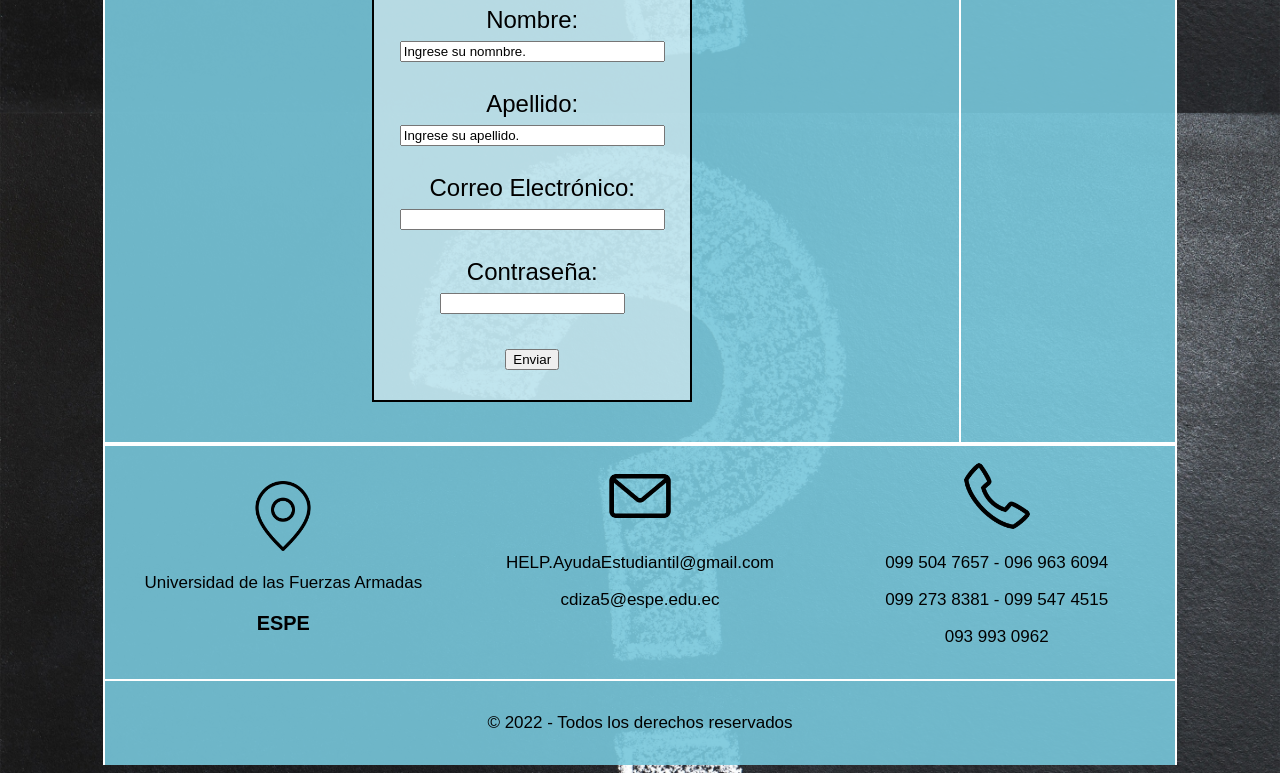
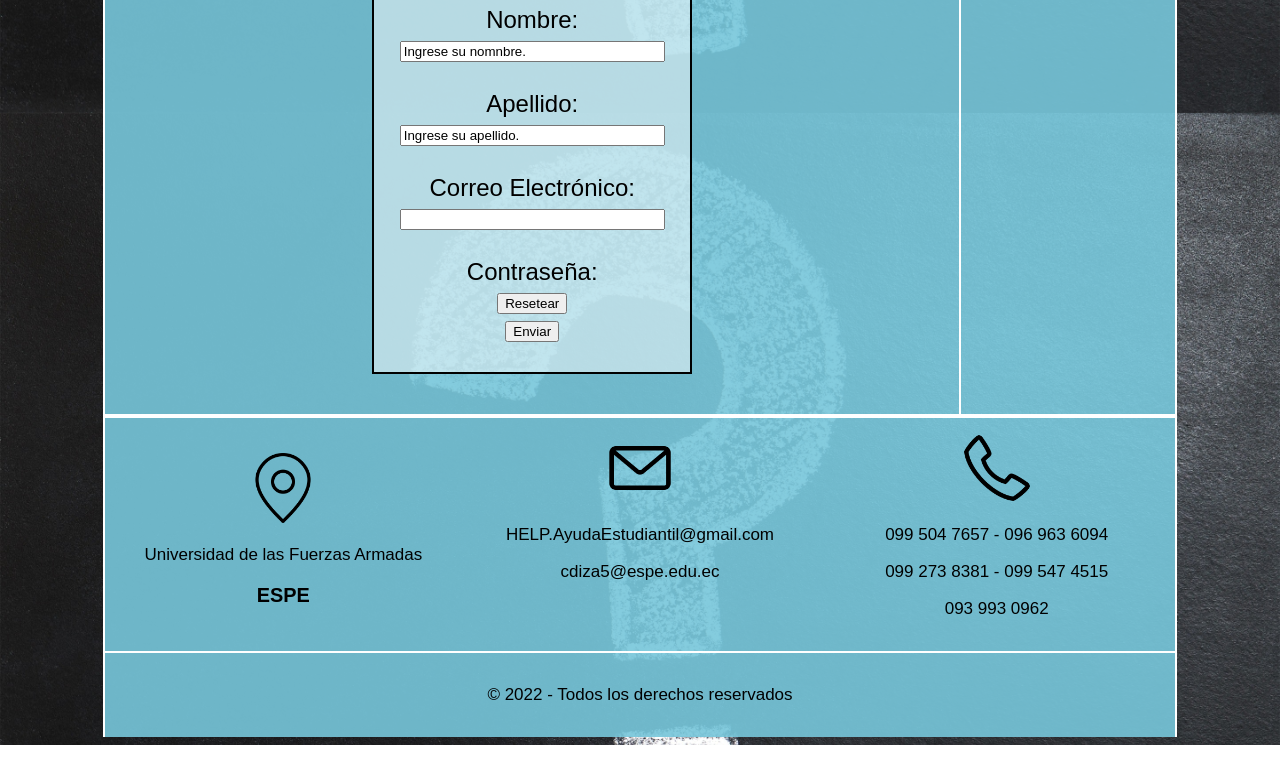
Before and after one commit to codaki/Programacion_Web, a plain HTML site: page ProyectoV0.4/Proyecto.html in a window 1280 px wide. Shown: the part 1487-2260 px from the top of the page. After the commit the page ends 2232 px from the top, so only its background shows below. Drawn offline with Linux system fonts and the light colour scheme.

Commit message:
Update Proyecto.html

```diff
--- a/ProyectoV0.4/Proyecto.html
+++ b/ProyectoV0.4/Proyecto.html
@@ -131,8 +131,8 @@
                 <label for="Apellido"><br>Apellido:</label><br><input  size="30"type="text" id="Apellido" name="Apellido" value="Ingrese su apellido."><br>
                 <label for="email"><br>Correo Electrónico:</label><br><input  size="30" type="email" id="email" name="email"><br>
                 <label for="pwd"><br>Contraseña:</label><br>
-                <input type="password" id="pwd" name="pwd" size="20" height="50"><br><br>
-                <input type="submit" value="Enviar"><br>
+                <input type="reset" value="Resetear" class="boton"><br>
+                <input type="submit" value="Enviar" class="boton"><br>
             </form>
         </div>
         </div>
```
